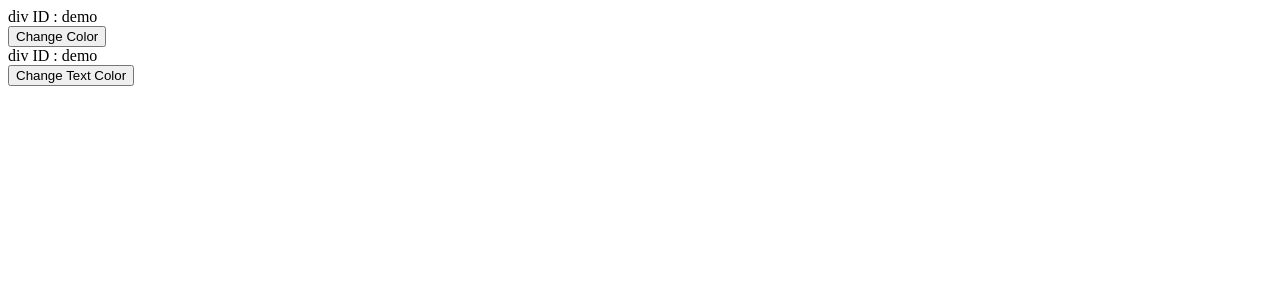
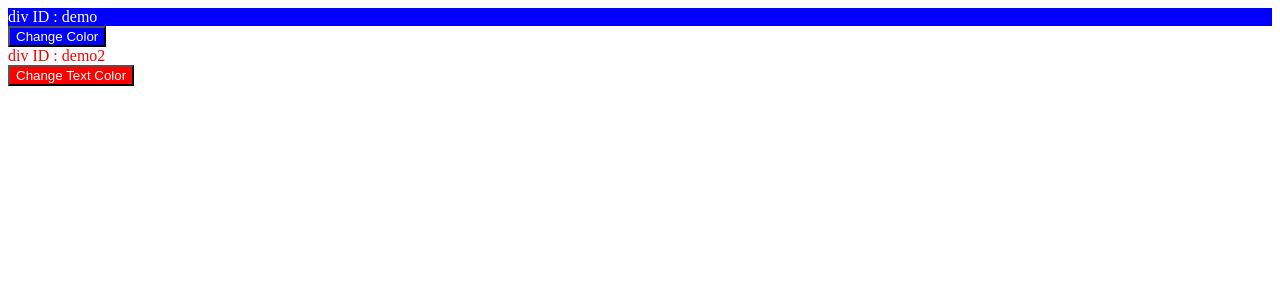
Before and after one commit to itmiscproject/is216-wk4-student-template, a Vue app: page /Ex4 in a window 1280 px wide. Shown: the top 300 px of the page. Built offline with nearby package versions, Linux system fonts and the light colour scheme.

Commit message:
Added Ex4 solution

```diff
--- a/src/components/Ex4.vue
+++ b/src/components/Ex4.vue
@@ -8,6 +8,7 @@
     const blueBtn = ref(true)
 
     // part 2
+    const id2 = ref('demo2')
     const activeColor = ref('red')
     const redBtn = ref(true)
 
@@ -40,21 +41,21 @@
 
     <!-- Add/Modify code here -->
     <!-- note: need to use single quotes '' for classes such as btn-primary which contains '-' signs
-                because '-' is a minus operator for (Vue) JavaScript  -->
+            because '-' is a minus operator for (Vue) JavaScript  -->
     <div id="part1">
-        <div>
+        <div v-bind:id="id" class="m-2" v-bind:class="{'blueBox': blueBox, 'redBox': !blueBox}">
             div ID : {{id}}
         </div>
 
-        <button type="button" v-on:click="changeColor">Change Color</button>
+        <button type="button" v-bind:class="{'btn' : true, 'btn-primary': blueBtn, 'btn-danger': !blueBtn}" @click="changeColor">Change Color</button>
     </div>
 
     <div id="part2">
-        <div>
-            div ID : {{id}}
+        <div v-bind:id="id2" class="m-2" v-bind:style="{'color':activeColor}">
+            div ID : {{id2}}
         </div>
 
-        <button type="button" v-on:click="changeTextColor">Change Text Color</button>
+        <button type="button" v-bind:class="{'btn' : true, 'btn-primary': !redBtn, 'btn-danger': redBtn}" @click="changeTextColor">Change Text Color</button>
     </div>
 
 </template>
```
